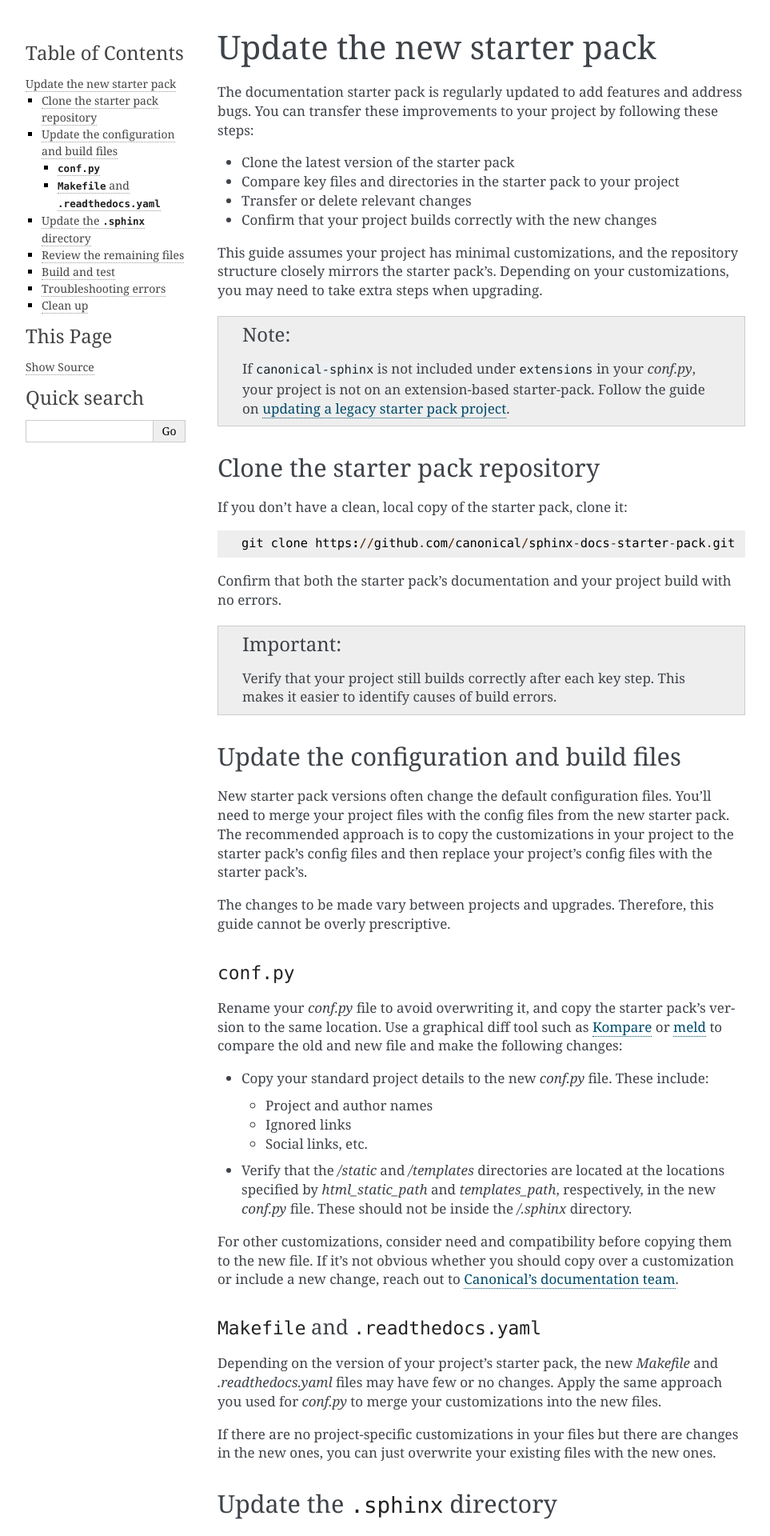
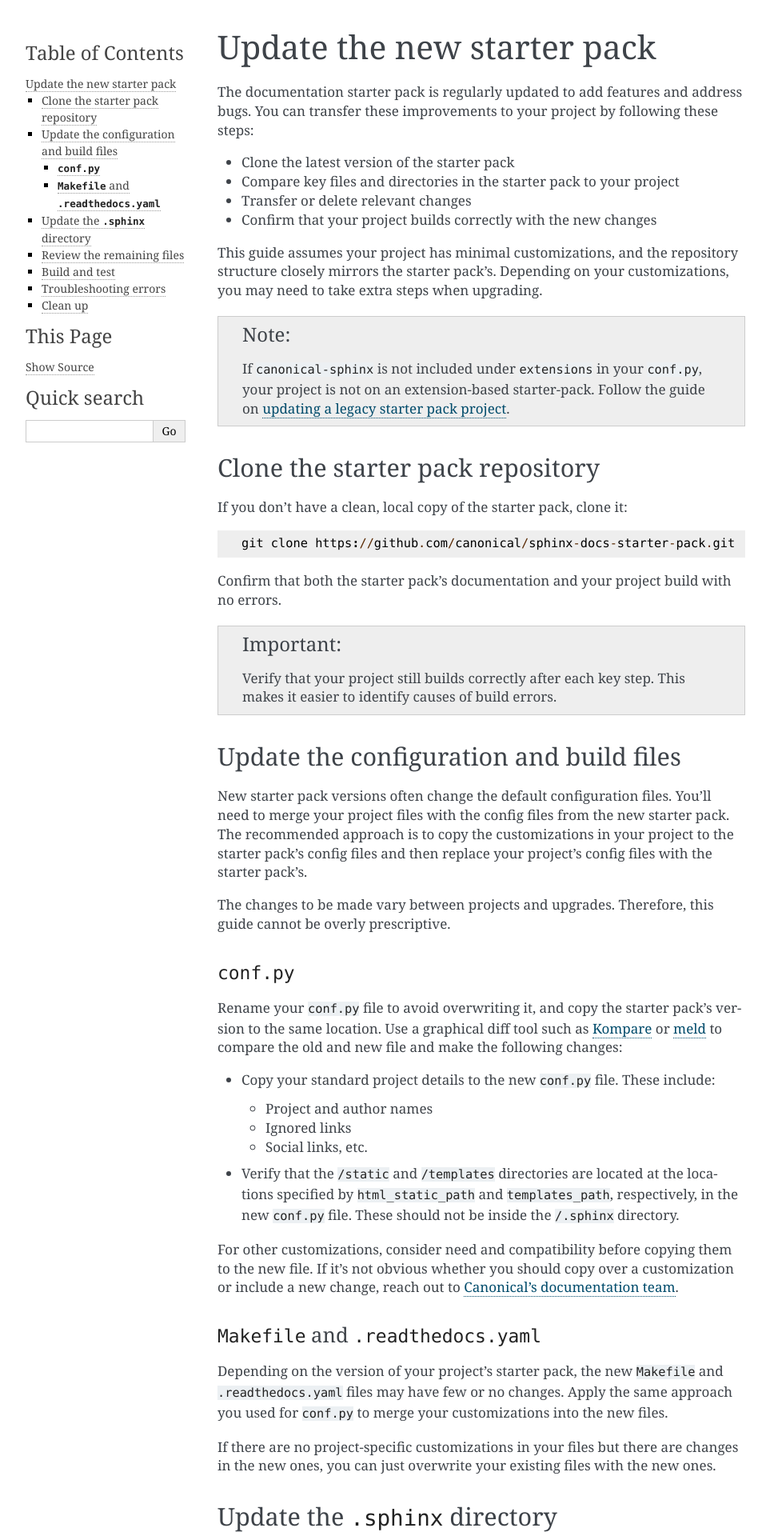
Before and after one commit to canonical/sphinx-docs-starter-pack, a Sphinx documentation site: the page built from docs/how-to/update-starter-packs/new-starter-pack.rst, in a window 1280 px wide. Shown: the top 1920 px of the page at 80% size, without its empty margins (148-1111 px from the left). Built offline with Sphinx 7.4.7, drawn with Linux system fonts in a browser that asks for light colours; pages that are not in the unit, such as notebooks, are missing from menus.

```diff
--- a/docs/how-to/update-starter-packs/new-starter-pack.rst
+++ b/docs/how-to/update-starter-packs/new-starter-pack.rst
@@ -19,7 +19,7 @@ structure closely mirrors the starter pack's. Depending on your customizations,
 you may need to take extra steps when upgrading.
 
 .. note::
-   If ``canonical-sphinx`` is not included under ``extensions`` in your `conf.py`,
+   If ``canonical-sphinx`` is not included under ``extensions`` in your ``conf.py``,
    your project is not on an extension-based starter-pack. Follow the guide on
    :ref:`updating a legacy starter pack project <update-legacy-starter-pack>`.
 
@@ -51,20 +51,20 @@ cannot be overly prescriptive.
 
 ``conf.py``
 ~~~~~~~~~~~
-Rename your `conf.py` file to avoid overwriting it, and copy the starter pack's
+Rename your ``conf.py`` file to avoid overwriting it, and copy the starter pack's
 version to the same location. Use a graphical diff tool such as `Kompare <https://apps.kde.org/kompare/>`_
 or `meld <https://meldmerge.org/>`_ to compare the old and new file and make the
 following changes:
 
--   Copy your standard project details to the new `conf.py` file. These include:
+-   Copy your standard project details to the new ``conf.py`` file. These include:
 
     -   Project and author names
     -   Ignored links
     -   Social links, etc.
 
--   Verify that the `/static` and `/templates` directories are located at the locations
-    specified by `html_static_path` and `templates_path`, respectively, in the
-    new `conf.py` file. These should not be inside the `/.sphinx` directory.
+-   Verify that the ``/static`` and ``/templates`` directories are located at the locations
+    specified by ``html_static_path`` and ``templates_path``, respectively, in the
+    new ``conf.py`` file. These should not be inside the ``/.sphinx`` directory.
 
 For other customizations, consider need and compatibility before copying them to
 the new file. If it's not obvious whether you should copy over a customization
@@ -72,8 +72,8 @@ or include a new change, reach out to `Canonical's documentation team <https://m
 
 ``Makefile`` and ``.readthedocs.yaml``
 ~~~~~~~~~~~~~~~~~~~~~~~~~~~~~~~~~~~~~~~~~
-Depending on the version of your project's starter pack, the new `Makefile` and `.readthedocs.yaml`
-files may have few or no changes. Apply the same approach you used for `conf.py`
+Depending on the version of your project's starter pack, the new ``Makefile`` and ``.readthedocs.yaml``
+files may have few or no changes. Apply the same approach you used for ``conf.py``
 to merge your customizations into the new files.
 
 If there are no project-specific customizations in your files but there are changes
@@ -81,12 +81,12 @@ in the new ones, you can just overwrite your existing files with the new ones.
 
 Update the ``.sphinx`` directory
 --------------------------------
-In addition to the docs above, the `/.sphinx` directory is also likely to have some
+In addition to the docs above, the ``/.sphinx`` directory is also likely to have some
 changes in each upgrade. These files are not intended to be modified by users.
 
 Unless you intentionally customized files in this directory, you can simply delete
-your project's `/.sphinx` directory and replace it with the starter pack's. If there
-are modifications in your project's `/.sphinx` directory, it is recommended that
+your project's ``/.sphinx`` directory and replace it with the starter pack's. If there
+are modifications in your project's ``/.sphinx`` directory, it is recommended that
 they transfer them out.
 
 Review the remaining files
@@ -94,13 +94,13 @@ Review the remaining files
 Some files in the starter pack may be updated less frequently, but it's a good idea
 to review them during each upgrade and determine if there are relevant changes:
 
--   Review `requirements.txt`: If there are any updates, and your project's file
+-   Review ``requirements.txt``: If there are any updates, and your project's file
     has no repository-specific requirements, you can overwrite the existing file
     with the new one. If you added requirements based on your customizations be
-    sure to include them, e.g., `sphinxext-rediraffe` if you use rediraffe to
+    sure to include them, e.g., ``sphinxext-rediraffe`` if you use rediraffe to
     handle redirects.
 
--   Review the workflows in the `/.github` directory: If there are changes in the
+-   Review the workflows in the ``/.github`` directory: If there are changes in the
     following workflows, replace the existing files with the new ones. The starter
     pack will have other workflows as well, but you'll need to decide whether your
     project needs them or not:
@@ -110,7 +110,7 @@ to review them during each upgrade and determine if there are relevant changes:
     -   Check for removed URLs
     -   Markdown style check (only required for docs using markdown)
 
--   Review and transfer any necessary changes in the new `.gitignore` file to your
+-   Review and transfer any necessary changes in the new ``.gitignore`` file to your
     project.
 
 Build and test
@@ -125,7 +125,7 @@ the following commands and fix any errors reported:
 -   ``make spelling``
 -   ``make linkcheck``
 -   ``make woke``
--   ``make lint-md`` (if you included the `markdown-style-checks` workflow)
+-   ``make lint-md`` (if you included the ``markdown-style-checks`` workflow)
 
 Troubleshooting errors
 ----------------------
@@ -145,20 +145,20 @@ Clean up
 There may be files that need to be deleted after the upgrade such as starter-pack
 specific files or files that have been replaced with newer versions:
 
--   If you haven't done so already, delete the copies of `conf.py`, `Makefile`, and
-    `/.readthedocs.yaml` that were renamed and replaced.
+-   If you haven't done so already, delete the copies of ``conf.py``, ``Makefile``, and
+    ``/.readthedocs.yaml`` that were renamed and replaced.
 -   If you did not strictly follow this guide for this or previous upgrades, it's
     possible that you have some starter pack-specific files in your project.
     These files can be safely deleted:
 
-    -   `.github/pull_request_template.md`
-    -   `.github/workflows/sphinx-python-dependency-build-checks.yml`
-    -   `.github/CODEOWNERS`
-    -   `.github/workflows/test-starter-pack.yml`
+    -   ``.github/pull_request_template.md``
+    -   ``.github/workflows/sphinx-python-dependency-build-checks.yml``
+    -   ``.github/CODEOWNERS``
+    -   ``.github/workflows/test-starter-pack.yml``
 
 -   These files can be deleted as long as they are not being used in your docs:
 
-    -   `docs/reuse/links.txt`
-    -   `docs/reuse/mermaid.txt`
-    -   `docs/reuse/substitutions.txt`
-    -   `docs/reuse/substitutions.yaml`
+    -   ``docs/reuse/links.txt``
+    -   ``docs/reuse/mermaid.txt``
+    -   ``docs/reuse/substitutions.txt``
+    -   ``docs/reuse/substitutions.yaml``
```
